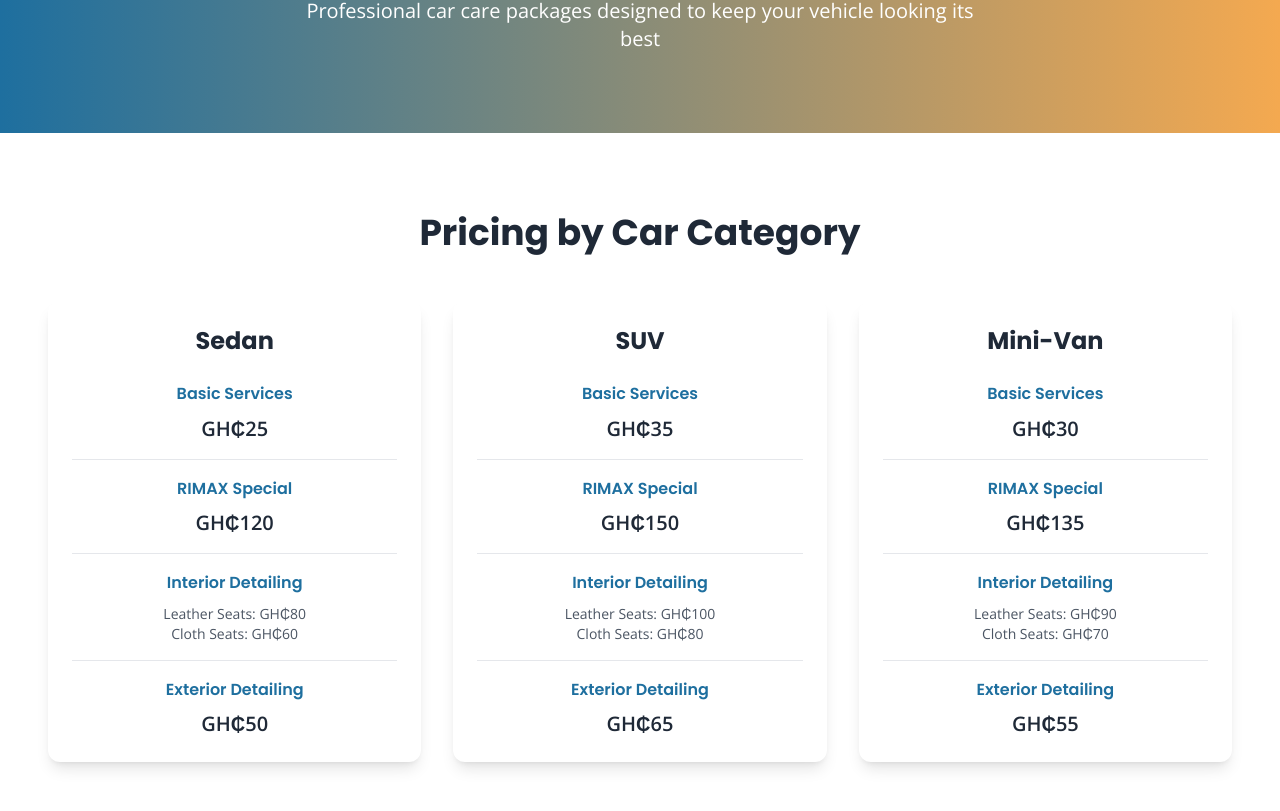
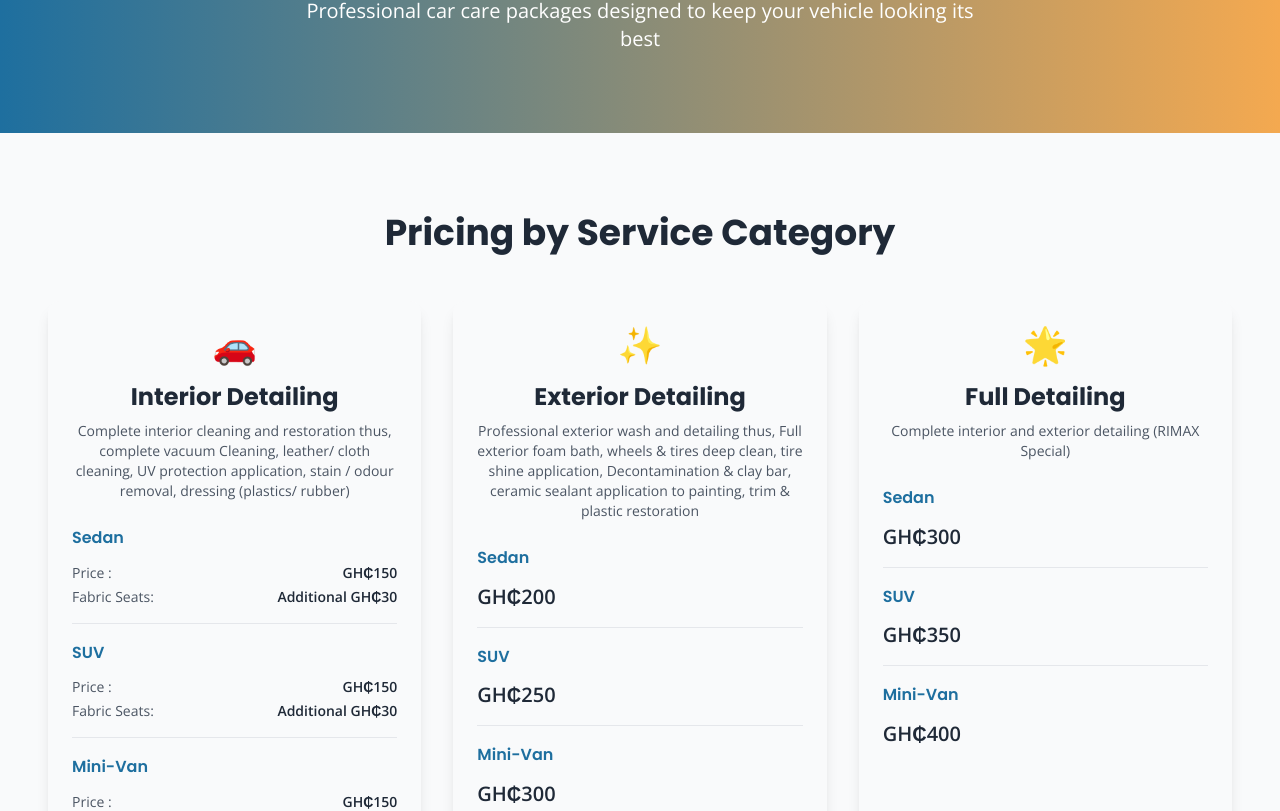
Before and after one commit to kenya194/rimaxdetailing, a React (Create React App) app: page /services in a window 1280 px wide. Shown: the part 239-1050 px from the top of the page. Built offline with nearby package versions, Linux system fonts and the light colour scheme.

Commit message:
updated context on service page

```diff
--- a/src/App.js
+++ b/src/App.js
@@ -14,7 +14,7 @@
   return (
     <div className="min-h-screen bg-gray-50 flex flex-col">
       {/* Navigation */}
-      <nav className="bg-white/95 backdrop-blur shadow-lg sticky top-0 z-50">
+      <nav className="bg-gray-50/95 backdrop-blur shadow-lg sticky top-0 z-50">
         <div className="container-custom">
           <div className="flex justify-between items-center py-4">
             {/* Logo */}
@@ -55,7 +55,7 @@
 
         {/* Mobile Navigation */}
         {isMenuOpen && (
-          <div className="md:hidden border-t border-gray-200 bg-white/95 backdrop-blur shadow-inner">
+          <div className="md:hidden border-t border-gray-200 bg-gray-50/95 backdrop-blur shadow-inner">
             <div className="container-custom py-4 space-y-3">
               <Link to="/" onClick={closeMenu} className="block text-gray-700 hover:text-ocean-blue transition-colors font-medium">Home</Link>
               <Link to="/services" onClick={closeMenu} className="block text-gray-700 hover:text-ocean-blue transition-colors font-medium">Services</Link>
@@ -120,7 +120,7 @@
             </div>
           </div>
           <div className="border-t border-blue-700 mt-8 pt-8 text-center text-gray-300">
-            <p>&copy; 2024 RIMAX. All rights reserved.</p>
+            <p>&copy; 2026 RIMAX. All rights reserved.</p>
           </div>
         </div>
       </footer>
--- a/src/index.css
+++ b/src/index.css
@@ -25,7 +25,7 @@
   }
 
   .card {
-    @apply bg-white rounded-xl shadow-lg hover:shadow-xl transition-all duration-300 p-6;
+    @apply bg-gray-50 rounded-xl shadow-lg hover:shadow-xl transition-all duration-300 p-6;
   }
 
   .section-padding {
--- a/src/pages/About.js
+++ b/src/pages/About.js
@@ -58,7 +58,7 @@
       </section>
 
       {/* Mission Statement */}
-      <section className="section-padding bg-white">
+      <section className="section-padding bg-gray-50">
         <div className="container-custom">
           <div className="max-w-4xl mx-auto text-center">
             <h2 className="text-3xl md:text-4xl font-bold text-gray-800 mb-8">Our Mission</h2>
@@ -93,7 +93,7 @@
       </section>
 
       {/* Team Section */}
-      <section className="section-padding bg-white">
+      <section className="section-padding bg-gray-50">
         <div className="container-custom">
           <h2 className="text-3xl md:text-4xl font-bold text-center text-gray-800 mb-12">Meet Our Team</h2>
           <div className="grid grid-cols-1 md:grid-cols-3 gap-8">
--- a/src/pages/Booking.js
+++ b/src/pages/Booking.js
@@ -92,7 +92,7 @@
       </section>
 
       {/* Business Hours */}
-      <section className="section-padding bg-white">
+      <section className="section-padding bg-gray-50">
         <div className="container-custom">
           <h2 className="text-3xl font-bold text-center text-gray-800 mb-12">Business Hours</h2>
           <div className="max-w-2xl mx-auto">
--- a/src/pages/Contact.js
+++ b/src/pages/Contact.js
@@ -88,7 +88,7 @@
       </section>
 
       {/* Map Section */}
-      <section className="section-padding bg-white">
+      <section className="section-padding bg-gray-50">
         <div className="container-custom">
           <h2 className="text-3xl font-bold text-center text-gray-800 mb-8">Find Us</h2>
           <div className="w-full h-96 bg-gray-200 rounded-xl overflow-hidden">
--- a/src/pages/Home.js
+++ b/src/pages/Home.js
@@ -21,7 +21,7 @@
         {/* Hero Content */}
         <div className="relative z-10 text-center text-white px-4">
           <h1 className="text-3xl sm:text-4xl md:text-6xl font-bold mb-6 leading-tight">
-            Premium Car Wash Services
+            Premium Detailing Services
             <span className="block text-sunrise-gold">in Cape Coast</span>
           </h1>
           <p className="text-lg sm:text-xl md:text-2xl mb-8 max-w-2xl mx-auto">
@@ -48,7 +48,7 @@
       </section>
 
       {/* Key Features Section */}
-      <section className="section-padding bg-white">
+      <section className="section-padding bg-gray-50">
         <div className="container-custom">
           <h2 className="text-3xl md:text-4xl font-bold text-center mb-12 text-gray-800">
             Why Choose RIMAX?
--- a/src/pages/Services.js
+++ b/src/pages/Services.js
@@ -20,48 +20,78 @@
     rimaxSpecial: [
       {
         name: 'RIMAX Special Package',
-        price: 'GH₵120',
+        price: 'GH₵350',
         description: 'Complete interior and exterior detailing with premium products',
         includes: ['Full exterior wash', 'Interior vacuum', 'Dashboard cleaning', 'Tire shine']
       }
     ],
     addon: [
-      { name: 'Wax Treatment', price: 'GH₵40', description: 'Protective wax coating' },
-      { name: 'Ceramic Coating', price: 'GH₵200', description: 'Long-term protection coating' },
-      { name: 'Odor Removal', price: 'GH₵25', description: 'Professional odor elimination' }
+      { name: 'Engine-Steam Cleaning', price: 'GH₵100', description: 'Deep steam cleaning of engine bay to remove dirt, grime, and oil buildup' },
+      { name: 'Headlight Restoration', price: 'GH₵20', description: 'Professional restoration and polishing of cloudy or yellowed headlights for improved visibility' },
+      { name: 'AC Vent Decontamination', price: 'GH₵50', description: 'Thorough cleaning and decontamination of air conditioning vents and system' }
     ]
   };
 
-  const carCategories = {
+  const serviceCategories = {
+    interior: {
+      name: 'Interior Detailing',
+      description: 'Complete interior cleaning and restoration thus, complete vacuum Cleaning, leather/ cloth cleaning, UV protection application, stain / odour removal, dressing (plastics/ rubber)',
+      icon: '🚗',
+      pricing: {
         sedan: {
           name: 'Sedan',
-      basic: 'GH₵25',
-      rimaxSpecial: 'GH₵120',
-      interior: {
-        leather: 'GH₵80',
-        cloth: 'GH₵60'
-      },
-      exterior: 'GH₵50'
+          Price: 'GH₵150',
+          Fabric: ' Additional GH₵30'
         },
         suv: {
           name: 'SUV',
-      basic: 'GH₵35',
-      rimaxSpecial: 'GH₵150',
-      interior: {
-        leather: 'GH₵100',
-        cloth: 'GH₵80'
-      },
-      exterior: 'GH₵65'
+           Price: 'GH₵150',
+          Fabric: ' Additional GH₵30'
         },
         minivan: {
           name: 'Mini-Van',
-      basic: 'GH₵30',
-      rimaxSpecial: 'GH₵135',
-      interior: {
-        leather: 'GH₵90',
-        cloth: 'GH₵70'
+           Price: 'GH₵150',
+          Fabric: ' Additional GH₵30'
+        }
+      }
     },
-      exterior: 'GH₵55'
+    exterior: {
+      name: 'Exterior Detailing',
+      description: 'Professional exterior wash and detailing thus, Full exterior foam bath, wheels & tires deep clean, tire shine application, Decontamination & clay bar, ceramic sealant application to painting, trim & plastic restoration',
+      icon: '✨',
+      pricing: {
+        sedan: {
+          name: 'Sedan',
+          price: 'GH₵200'
+        },
+        suv: {
+          name: 'SUV',
+          price: 'GH₵250'
+        },
+        minivan: {
+          name: 'Mini-Van',
+          price: 'GH₵300'
+        }
+      }
+    },
+    full: {
+      name: 'Full Detailing',
+      description: 'Complete interior and exterior detailing (RIMAX Special)',
+      icon: '🌟',
+      pricing: {
+        sedan: {
+          name: 'Sedan',
+          price: 'GH₵300'
+        },
+        suv: {
+          name: 'SUV',
+          price: 'GH₵350'
+        },
+        minivan: {
+          name: 'Mini-Van',
+          price: 'GH₵400'
+        }
+      }
     }
   };
 
@@ -77,36 +107,40 @@
         </div>
       </section>
 
-      {/* Car Category Pricing */}
-      <section className="section-padding bg-white">
+      {/* Service Category Pricing */}
+      <section className="section-padding bg-gray-50">
         <div className="container-custom">
           <h2 className="text-3xl md:text-4xl font-bold text-center mb-12 text-gray-800">
-            Pricing by Car Category
+            Pricing by Service Category
           </h2>
-          <div className="grid grid-cols-1 md:grid-cols-3 gap-6 lg:gap-8">
-            {Object.entries(carCategories).map(([key, category]) => (
-              <div key={key} className="card text-center h-full">
-                <h3 className="text-2xl font-bold text-gray-800 mb-6">{category.name}</h3>
+          <div className="grid grid-cols-1 lg:grid-cols-3 gap-8">
+            {Object.entries(serviceCategories).map(([key, service]) => (
+              <div key={key} className="card h-full">
+                <div className="text-center mb-6">
+                  <div className="text-4xl mb-4">{service.icon}</div>
+                  <h3 className="text-2xl font-bold text-gray-800 mb-2">{service.name}</h3>
+                  <p className="text-gray-600 text-sm">{service.description}</p>
+                </div>
                 <div className="space-y-4">
-                  <div className="border-b pb-4">
-                    <h4 className="font-semibold text-ocean-blue mb-2">Basic Services</h4>
-                    <div className="text-xl font-bold text-gray-800">{category.basic}</div>
+                  {Object.entries(service.pricing).map(([carKey, car]) => (
+                    <div key={carKey} className="border-b pb-4 last:border-b-0">
+                      <h4 className="font-semibold text-ocean-blue mb-3">{car.name}</h4>
+                      {key === 'interior' ? (
+                        <div className="text-sm text-gray-600 space-y-1">
+                           <div className="flex justify-between">
+                            <span>Price :</span>
+                            <span className="font-semibold text-gray-800">{car.Price}</span>
                           </div>
-                  <div className="border-b pb-4">
-                    <h4 className="font-semibold text-ocean-blue mb-2">RIMAX Special</h4>
-                    <div className="text-xl font-bold text-gray-800">{category.rimaxSpecial}</div>
-                  </div>
-                  <div className="border-b pb-4">
-                    <h4 className="font-semibold text-ocean-blue mb-2">Interior Detailing</h4>
-                    <div className="text-sm text-gray-600">
-                      <div>Leather Seats: {category.interior.leather}</div>
-                      <div>Cloth Seats: {category.interior.cloth}</div>
+                          <div className="flex justify-between">
+                            <span>Fabric Seats:</span>
+                            <span className="font-semibold text-gray-800">{car.Fabric}</span>
                           </div>
                         </div>
-        <div>
-                    <h4 className="font-semibold text-ocean-blue mb-2">Exterior Detailing</h4>
-                    <div className="text-xl font-bold text-gray-800">{category.exterior}</div>
+                      ) : (
+                        <div className="text-xl font-bold text-gray-800">{car.price}</div>
+                      )}
                     </div>
+                  ))}
                 </div>
               </div>
             ))}
@@ -124,7 +158,7 @@
               className={`px-6 py-3 rounded-lg font-semibold transition-all duration-300 mx-2 mb-2 ${
                 activeTab === 'basic'
                   ? 'bg-ocean-blue text-white shadow-lg'
-                  : 'bg-white text-gray-700 hover:bg-gray-100'
+                  : 'bg-gray-50 text-gray-700 hover:bg-gray-100'
               }`}
             >
               Basic Services
@@ -134,7 +168,7 @@
               className={`px-6 py-3 rounded-lg font-semibold transition-all duration-300 mx-2 mb-2 ${
                 activeTab === 'rimaxSpecial'
                   ? 'bg-ocean-blue text-white shadow-lg'
-                  : 'bg-white text-gray-700 hover:bg-gray-100'
+                  : 'bg-gray-50 text-gray-700 hover:bg-gray-100'
               }`}
             >
               RIMAX Special Package
@@ -144,7 +178,7 @@
               className={`px-6 py-3 rounded-lg font-semibold transition-all duration-300 mx-2 mb-2 ${
                 activeTab === 'addon'
                   ? 'bg-ocean-blue text-white shadow-lg'
-                  : 'bg-white text-gray-700 hover:bg-gray-100'
+                  : 'bg-gray-50 text-gray-700 hover:bg-gray-100'
               }`}
             >
               Add-on Services
@@ -182,14 +216,14 @@
       </section>
 
       {/* Before & After Gallery */}
-      <section className="section-padding bg-white">
+      <section className="section-padding bg-gray-50">
         <div className="container-custom">
           <h2 className="text-3xl md:text-4xl font-bold text-center mb-12 text-gray-800">
             Before & After Gallery
           </h2>
           <div className="grid grid-cols-1 md:grid-cols-2 gap-6 lg:gap-8">
             {/* Before & After Comparison 1 */}
-            <div className="bg-white rounded-xl shadow-lg overflow-hidden">
+            <div className="bg-gray-50 rounded-xl shadow-lg overflow-hidden">
               <div className="p-6">
                 <h3 className="text-xl font-bold text-gray-800 mb-4 text-center">Exterior Detail Transformation</h3>
                 <div className="grid grid-cols-2 gap-4">
@@ -217,7 +251,7 @@
                 <p className="text-gray-600 text-sm mt-4 text-center">Complete exterior transformation with premium detailing</p>
               </div>
             </div>
-            <div className="bg-white rounded-xl shadow-lg overflow-hidden">
+            <div className="bg-gray-50 rounded-xl shadow-lg overflow-hidden">
               <div className="p-6">
                 <h3 className="text-xl font-bold text-gray-800 mb-4 text-center">Exterior Detail Transformation</h3>
                 <div className="grid grid-cols-2 gap-4">
@@ -249,7 +283,7 @@
 
 
             {/* Before & After Comparison 2 */}
-            <div className="bg-white rounded-xl shadow-lg overflow-hidden">
+            <div className="bg-gray-50 rounded-xl shadow-lg overflow-hidden">
               <div className="p-6">
                 <h3 className="text-xl font-bold text-gray-800 mb-4 text-center">Interior Deep Clean</h3>
                 <div className="grid grid-cols-2 gap-4">
@@ -278,7 +312,7 @@
               </div>
             </div>
 
-            <div className="bg-white rounded-xl shadow-lg overflow-hidden">
+            <div className="bg-gray-50 rounded-xl shadow-lg overflow-hidden">
               <div className="p-6">
                 <h3 className="text-xl font-bold text-gray-800 mb-4 text-center">Interior Deep Clean</h3>
                 <div className="grid grid-cols-2 gap-4">
```
Lines whose indentation alone changed are shown as unchanged.
